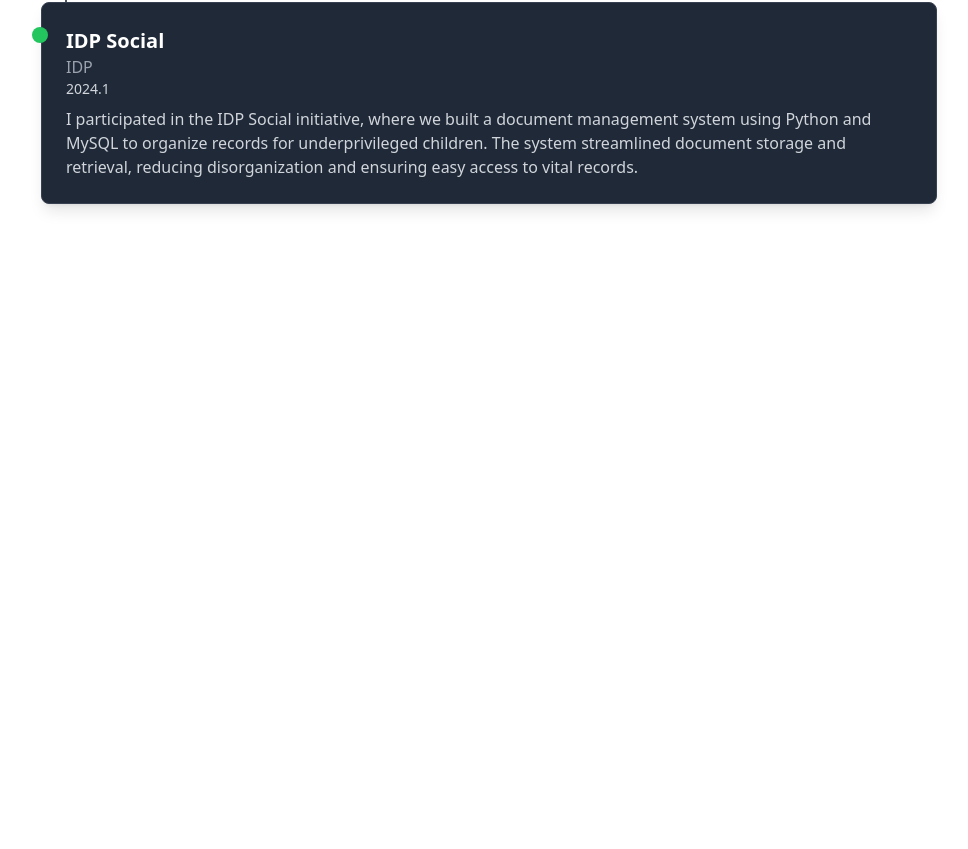
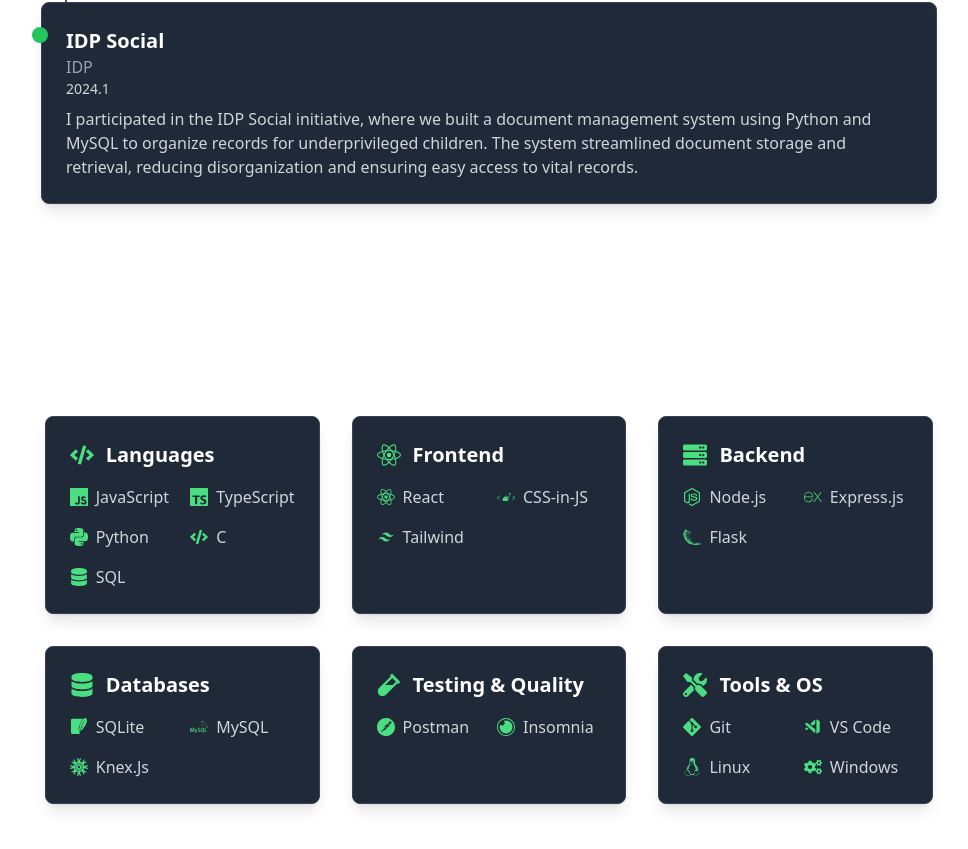
Before and after one commit to samuka7abr/Portifolio, a React (Vite) app: page / in a window 1280 px wide. Shown: the part 1655-2504 px from the top of the page, without its empty margins (151-1119 px from the left). Before the commit the page ends 1883 px from the top, so only its background shows below. Built offline with nearby package versions, Linux system fonts and the light colour scheme.

Commit message:
feat: skills

```diff
--- a/src/App.tsx
+++ b/src/App.tsx
@@ -3,6 +3,7 @@
 import ParticlesBackground from "./components/Particles";
 import { Project } from "./components/Projects";
 import { Experience } from "./components/Experience";
+import { Skills } from "./components/Skills";
 import { motion } from "framer-motion";
 
 export function App() {
@@ -62,7 +63,7 @@
           </motion.div>
         </section>
 
-        {/* Seção de Experiência - Ajustada para mesma distância do Profile */}
+        {/* Seção de Experiência */}
         <section className="py-6 px-6 flex flex-col items-center">
           <h2 className="text-3xl font-bold text-white text-center mb-8">
             Experience
@@ -70,6 +71,11 @@
 
           <Experience />
         </section>
+
+        {/* Seção de Skills */}
+        <section className="py-6 px-6 flex flex-col items-center">
+          <Skills />
+        </section>
       </div>
     </>
   );
--- /dev/null
+++ b/src/components/Skills/index.tsx
@@ -0,0 +1,106 @@
+import { motion } from "framer-motion";
+import { FaCode, FaDatabase, FaServer, FaTools, FaCogs, FaVial } from "react-icons/fa";
+import {
+  SiJavascript, SiTypescript, SiPython, SiReact, SiExpress, SiFlask,
+  SiSqlite, SiStyledcomponents, SiMysql, SiGit, SiKnexdotjs, SiLinux,
+  SiPostman, SiInsomnia, SiNodedotjs
+} from "react-icons/si";
+import { VscVscodeInsiders } from "react-icons/vsc";
+import { BiLogoTailwindCss } from "react-icons/bi";
+
+const skills = [
+  {
+    category: "Languages",
+    icon: FaCode,
+    techs: [
+      { name: "JavaScript", icon: SiJavascript },
+      { name: "TypeScript", icon: SiTypescript },
+      { name: "Python", icon: SiPython },
+      { name: "C", icon: FaCode },
+      { name: "SQL", icon: FaDatabase },
+    ],
+  },
+  {
+    category: "Frontend",
+    icon: SiReact,
+    techs: [
+      { name: "React", icon: SiReact },
+      { name: "CSS-in-JS", icon: SiStyledcomponents },
+      { name: "Tailwind", icon: BiLogoTailwindCss },
+    ],
+  },
+  {
+    category: "Backend",
+    icon: FaServer,
+    techs: [
+      { name: "Node.js", icon: SiNodedotjs },
+      { name: "Express.js", icon: SiExpress },
+      { name: "Flask", icon: SiFlask },
+    ],
+  },
+  {
+    category: "Databases",
+    icon: FaDatabase,
+    techs: [
+      { name: "SQLite", icon: SiSqlite },
+      { name: "MySQL", icon: SiMysql },
+      { name: "Knex.Js", icon: SiKnexdotjs },
+    ],
+  },
+  {
+    category: "Testing & Quality",
+    icon: FaVial,
+    techs: [
+      { name: "Postman", icon: SiPostman },
+      { name: "Insomnia", icon: SiInsomnia },
+    ],
+  },
+  {
+    category: "Tools & OS",
+    icon: FaTools,
+    techs: [
+      { name: "Git", icon: SiGit },
+      { name: "VS Code", icon: VscVscodeInsiders },
+      { name: "Linux", icon: SiLinux },
+      { name: "Windows", icon: FaCogs }, // Fallback caso não tenha um ícone específico
+    ],
+  },
+];
+
+export function Skills() {
+  return (
+    <section className="py-24 px-6 flex flex-col items-center">
+      <h2 className="text-3xl font-bold text-white text-center mb-8">
+        Skills
+      </h2>
+
+      <motion.div
+        className="grid grid-cols-1 md:grid-cols-2 lg:grid-cols-3 gap-8 w-full max-w-4xl"
+        initial={{ opacity: 0, y: 50 }}
+        animate={{ opacity: 1, y: 0 }}
+        transition={{ duration: 1, ease: "easeOut" }}
+      >
+        {skills.map((group, index) => (
+          <motion.div
+            key={index}
+            className="p-6 bg-gray-800 rounded-lg shadow-lg border border-gray-700"
+            whileHover={{ scale: 1.05 }}
+          >
+            <div className="flex items-center gap-3 mb-4">
+              <group.icon className="text-green-400 text-2xl" />
+              <h3 className="text-xl font-semibold text-white">{group.category}</h3>
+            </div>
+            <div className="grid grid-cols-2 gap-4">
+              {group.techs.map((tech, i) => (
+                <div key={i} className="flex items-center gap-2">
+                  <tech.icon className="text-green-400 text-lg" />
+                  <p className="text-gray-300">{tech.name}</p>
+                </div>
+              ))}
+            </div>
+          </motion.div>
+        ))}
+      </motion.div>
+    </section>
+  );
+}
```
